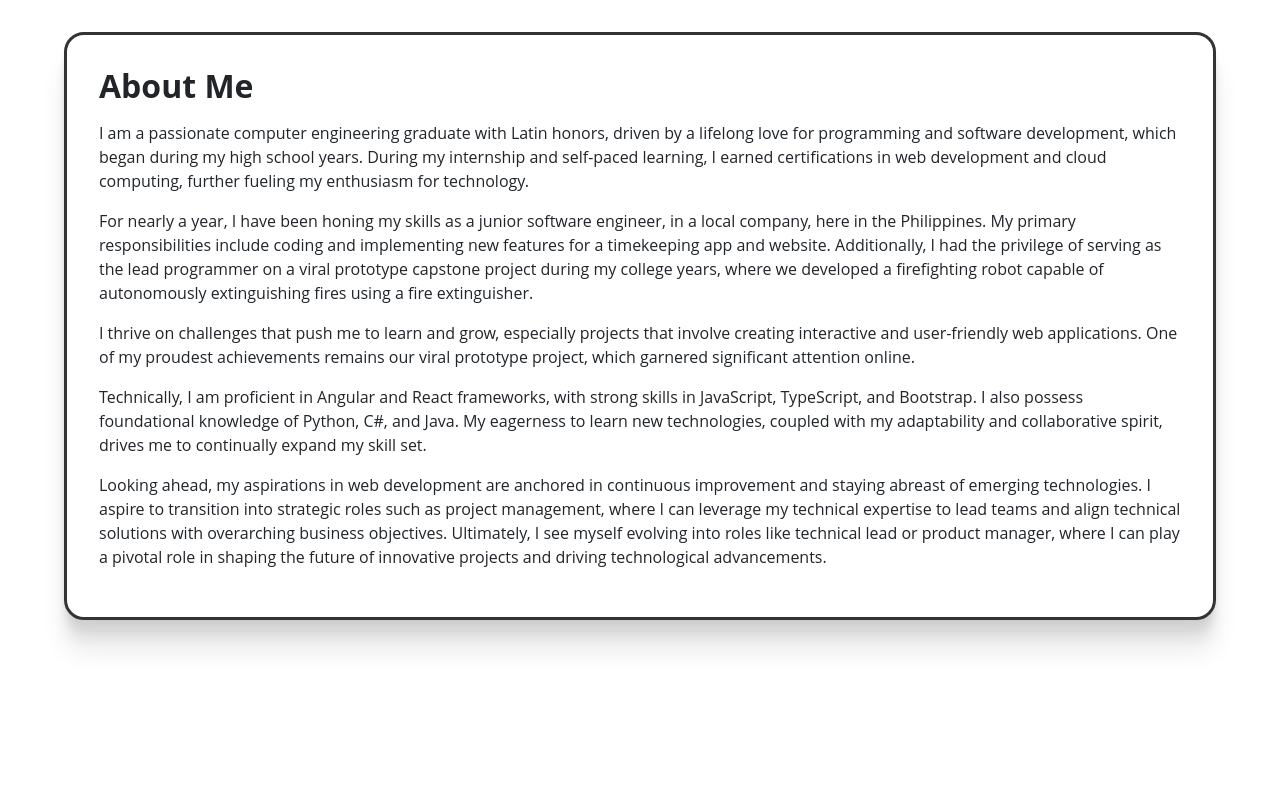
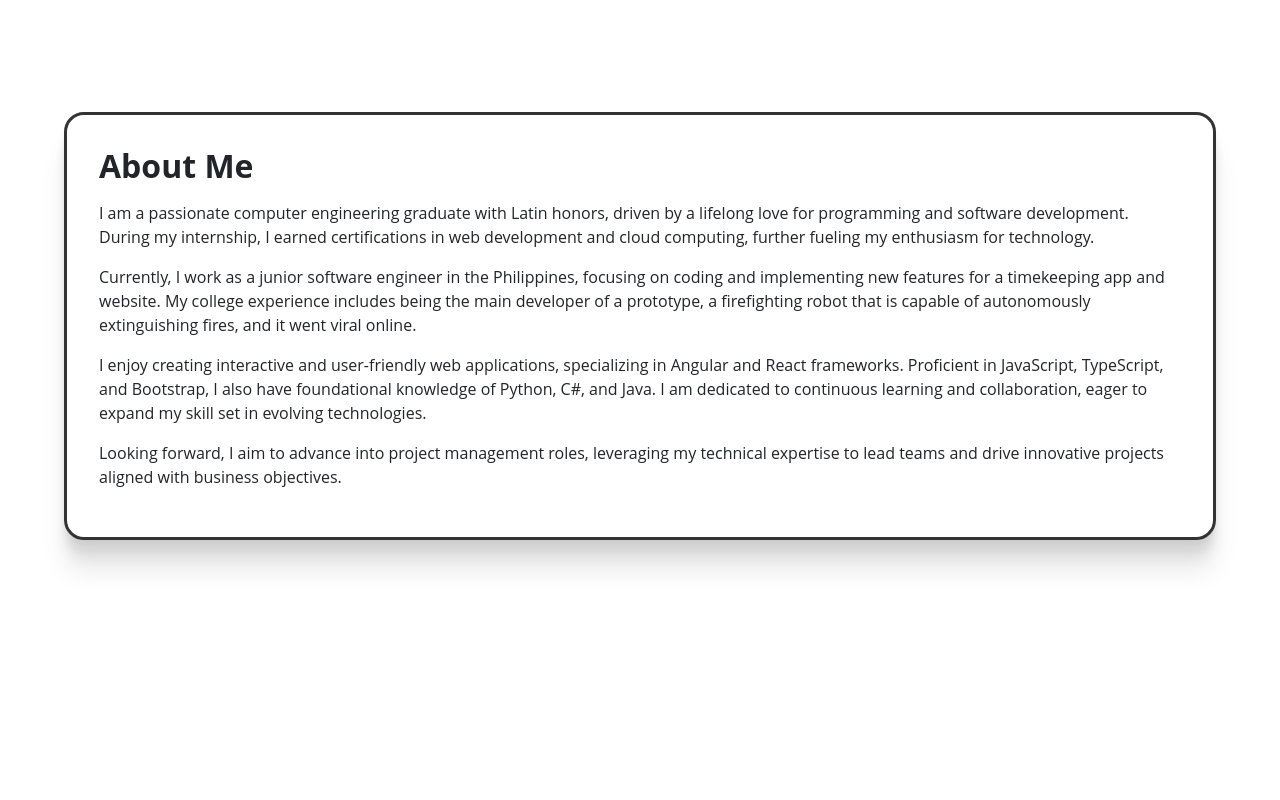
Before and after one commit to ArtisTechs/portfolio, a React (Create React App) app: page / in a window 1280 px wide. Shown: the part 1620-2420 px from the top of the page. Built offline with nearby package versions, Linux system fonts and the light colour scheme.

Commit message:
fix - adjust about me

```diff
--- a/src/pages/about-me-page/AboutMePage.css
+++ b/src/pages/about-me-page/AboutMePage.css
@@ -1,10 +1,10 @@
 .about-me-page {
-  height: 1000px;
+  min-height: 1000px;
   display: flex;
   justify-content: center;
   align-items: center;
   text-align: center;
-  margin-top: 5rem;
+  margin: 5rem 0;
 }
 
 .about-me-container {
--- a/src/pages/about-me-page/AboutMePage.jsx
+++ b/src/pages/about-me-page/AboutMePage.jsx
@@ -9,42 +9,29 @@ const AboutMePage = () => {
         <h1>About Me</h1>
         <p>
           I am a passionate computer engineering graduate with Latin honors,
-          driven by a lifelong love for programming and software development,
-          which began during my high school years. During my internship and
-          self-paced learning, I earned certifications in web development and
+          driven by a lifelong love for programming and software development.
+          During my internship, I earned certifications in web development and
           cloud computing, further fueling my enthusiasm for technology.
         </p>
         <p>
-          For nearly a year, I have been honing my skills as a junior software
-          engineer, in a local company, here in the Philippines. My primary responsibilities include
-          coding and implementing new features for a timekeeping app and
-          website. Additionally, I had the privilege of serving as the lead
-          programmer on a viral prototype capstone project during my college
-          years, where we developed a firefighting robot capable of autonomously
-          extinguishing fires using a fire extinguisher.
+          Currently, I work as a junior software engineer in the Philippines,
+          focusing on coding and implementing new features for a timekeeping app
+          and website. My college experience includes being the main developer
+          of a prototype, a firefighting robot that is capable of autonomously
+          extinguishing fires, and it went viral online.
         </p>
         <p>
-          I thrive on challenges that push me to learn and grow, especially
-          projects that involve creating interactive and user-friendly web
-          applications. One of my proudest achievements remains our viral
-          prototype project, which garnered significant attention online.
+          I enjoy creating interactive and user-friendly web applications,
+          specializing in Angular and React frameworks. Proficient in
+          JavaScript, TypeScript, and Bootstrap, I also have foundational
+          knowledge of Python, C#, and Java. I am dedicated to continuous
+          learning and collaboration, eager to expand my skill set in evolving
+          technologies.
         </p>
         <p>
-          Technically, I am proficient in Angular and React frameworks, with
-          strong skills in JavaScript, TypeScript, and Bootstrap. I also possess
-          foundational knowledge of Python, C#, and Java. My eagerness to learn
-          new technologies, coupled with my adaptability and collaborative
-          spirit, drives me to continually expand my skill set.
-        </p>
-        <p>
-          Looking ahead, my aspirations in web development are anchored in
-          continuous improvement and staying abreast of emerging technologies. I
-          aspire to transition into strategic roles such as project management,
-          where I can leverage my technical expertise to lead teams and align
-          technical solutions with overarching business objectives. Ultimately,
-          I see myself evolving into roles like technical lead or product
-          manager, where I can play a pivotal role in shaping the future of
-          innovative projects and driving technological advancements.
+          Looking forward, I aim to advance into project management roles,
+          leveraging my technical expertise to lead teams and drive innovative
+          projects aligned with business objectives.
         </p>
       </div>
     </div>
```
